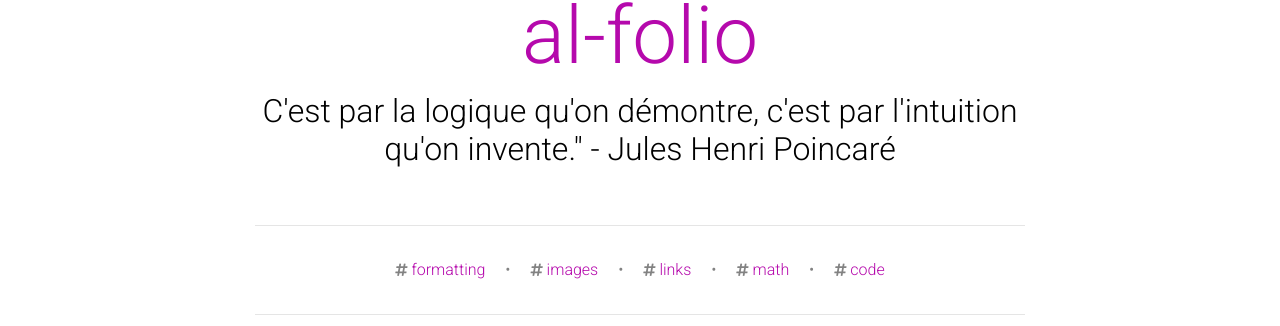
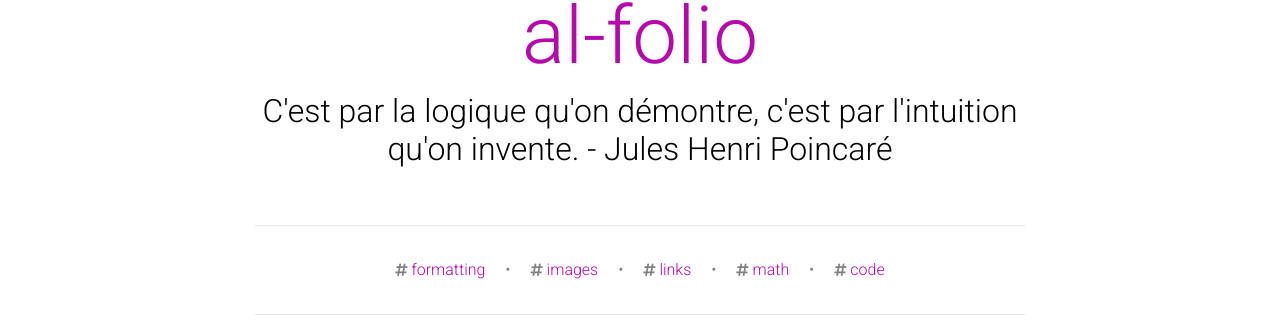
Before and after one commit to terryliu3/terryliu3.github.io, a Jekyll site: the page built from blog/index.html, in a window 1280 px wide and 900 px high. Shown: the part 149-475 px from the top of the window. Built offline with Jekyll 4.4.1, drawn with Linux system fonts in a browser that asks for light colours; the list of posts is cut into pages by our own code; comment, search, counter and statistics services are not loaded; a style sheet for code colours, icons or effects is not loaded.

```diff
--- a/_config.yml
+++ b/_config.yml
@@ -117,8 +117,8 @@ bing_site_verification:  # out your bing-site-verification ID (Bing Webmaster)
 
 blog_name: al-folio # blog_name will be displayed in your blog page
 blog_nav_title: Blog # your blog must have a title for it to be displayed in the nav bar
-blog_description: |
-  C'est par la logique qu'on démontre, c'est par l'intuition qu'on invente."
+blog_description: |+
+  C'est par la logique qu'on démontre, c'est par l'intuition qu'on invente.
   - Jules Henri Poincaré
 permalink: /blog/:year/:title/
 
```
